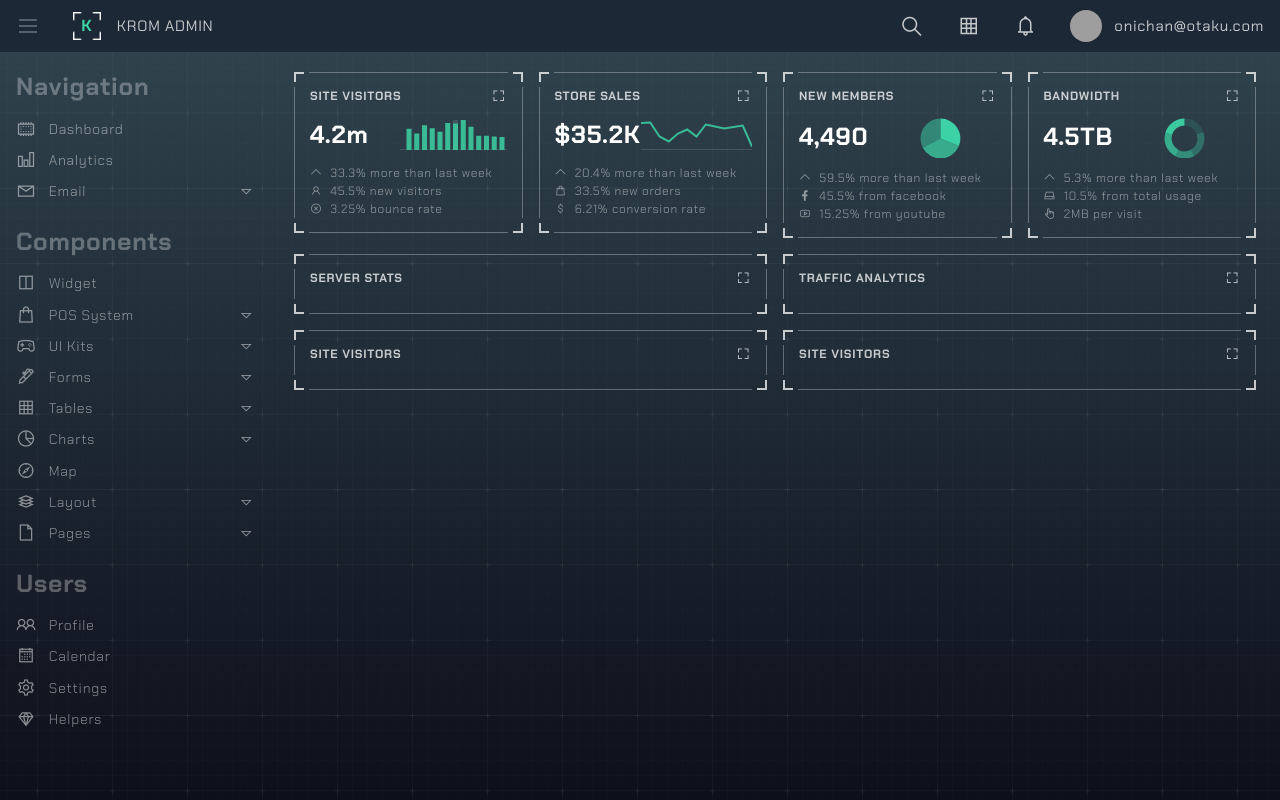
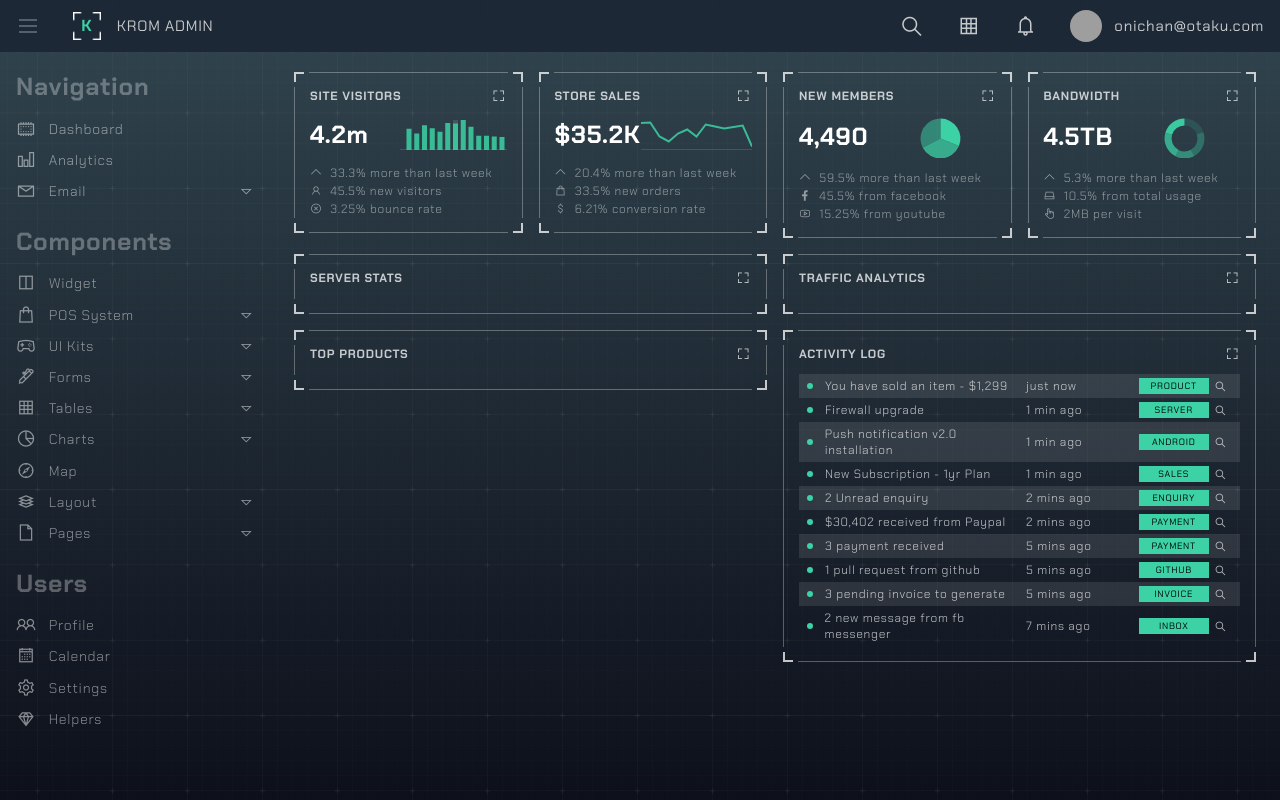
Before and after one commit to kromate/vue3-vite-tailwind-dashboard, a Vue app: page / in a window 1280 px wide. Built offline with nearby package versions, Linux system fonts and the light colour scheme; grey boxes are pictures that could not be loaded.

Commit message:
feat: update

```diff
--- a/src/assets/style/general.scss
+++ b/src/assets/style/general.scss
@@ -63,6 +63,7 @@ body {
     position: relative;
     min-height: 100vh;
     z-index: 9999;
+    overflow-x: hidden;
 }
 
 body:before {
--- a/src/assets/style/tailwind.css
+++ b/src/assets/style/tailwind.css
@@ -47,4 +47,7 @@
     .cols-2 {
         @apply w-full xl:w-1/2 p-2;
     }
+    .center {
+        @apply flex justify-center items-center;
+    }
 }
--- a/src/components/pages/Dashboard/ThirdRow.vue
+++ b/src/components/pages/Dashboard/ThirdRow.vue
@@ -2,19 +2,107 @@
   <div class="h-full cols-2">
     <Card>
       <div class="flex w-full items-center justify-between mb-3">
-        <span class="card_title_1">SITE VISITORS</span>
-        <i class="las la-expand" /></div
-    ></Card>
+        <span class="card_title_1">TOP PRODUCTS</span>
+        <i class="las la-expand" />
+      </div>
+    </Card>
   </div>
   <div class="h-full cols-2">
     <Card>
       <div class="flex w-full items-center justify-between mb-3">
-        <span class="card_title_1">SITE VISITORS</span>
-        <i class="las la-expand" /></div
-    ></Card>
+        <span class="card_title_1">ACTIVITY LOG</span>
+        <i class="las la-expand" />
+      </div>
+
+      <div class="flex flex-col w-full">
+        <div
+          class="flex w-full items-center justify-between prod_table py-1 px-2 text-xs"
+          v-for="item in product"
+        >
+          <span class="w-6/12 flex items-center">
+            <div :class="['bg-primary', 'rounded-full h-1.5 w-1.5 mr-3']" />
+            {{ item.details }}</span
+          >
+          <span class="w-3/12">{{ item.date }}</span>
+          <div
+            class="bg-primary text-black text-[9.18px] font-medium min-w-[70px] center"
+          >
+            {{ item.type }}
+          </div>
+          <i class="las la-search -rotate-90 mr-1" />
+        </div>
+      </div>
+    </Card>
   </div>
 </template>
 
-<script setup lang="ts"></script>
+<script setup lang="ts">
+const product = [
+  {
+    details: "You have sold an item - $1,299",
+    date: "just now",
+    type: "PRODUCT",
+    bg: true,
+  },
+  {
+    details: "Firewall upgrade",
+    date: "	1 min ago",
+    type: "SERVER",
+    bg: false,
+  },
+  {
+    details: "Push notification v2.0 installation",
+    date: "1 min ago",
+    type: "ANDROID",
+    bg: false,
+  },
+  {
+    details: "New Subscription - 1yr Plan",
+    date: "1 min ago",
+    type: "SALES",
+    bg: true,
+  },
+  {
+    details: "2 Unread enquiry",
+    date: "2 mins ago",
+    type: "ENQUIRY",
+    bg: false,
+  },
+  {
+    details: "$30,402 received from Paypal",
+    date: "2 mins ago",
+    type: "PAYMENT",
+    bg: true,
+  },
+  {
+    details: "3 payment received",
+    date: "5 mins ago",
+    type: "PAYMENT",
+    bg: true,
+  },
+  {
+    details: "1 pull request from github",
+    date: "5 mins ago",
+    type: "GITHUB",
+    bg: false,
+  },
+  {
+    details: "3 pending invoice to generate",
+    date: "5 mins ago",
+    type: "INVOICE",
+    bg: false,
+  },
+  {
+    details: "2 new message from fb messenger",
+    date: "7 mins ago",
+    type: "INBOX",
+    bg: false,
+  },
+];
+</script>
 
-<style scoped></style>
+<style scoped>
+.prod_table:nth-child(2n + 1) {
+  background: rgb(255, 255, 255, 0.1);
+}
+</style>
```
